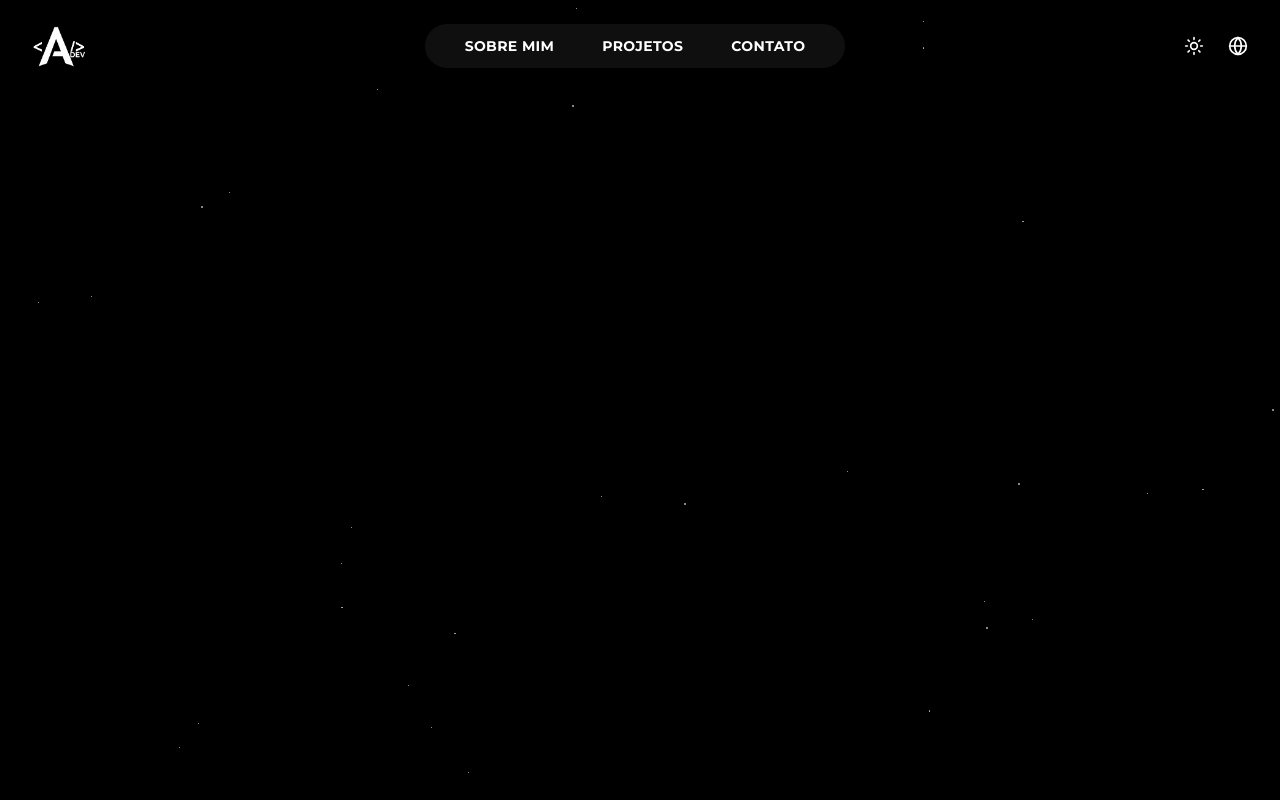
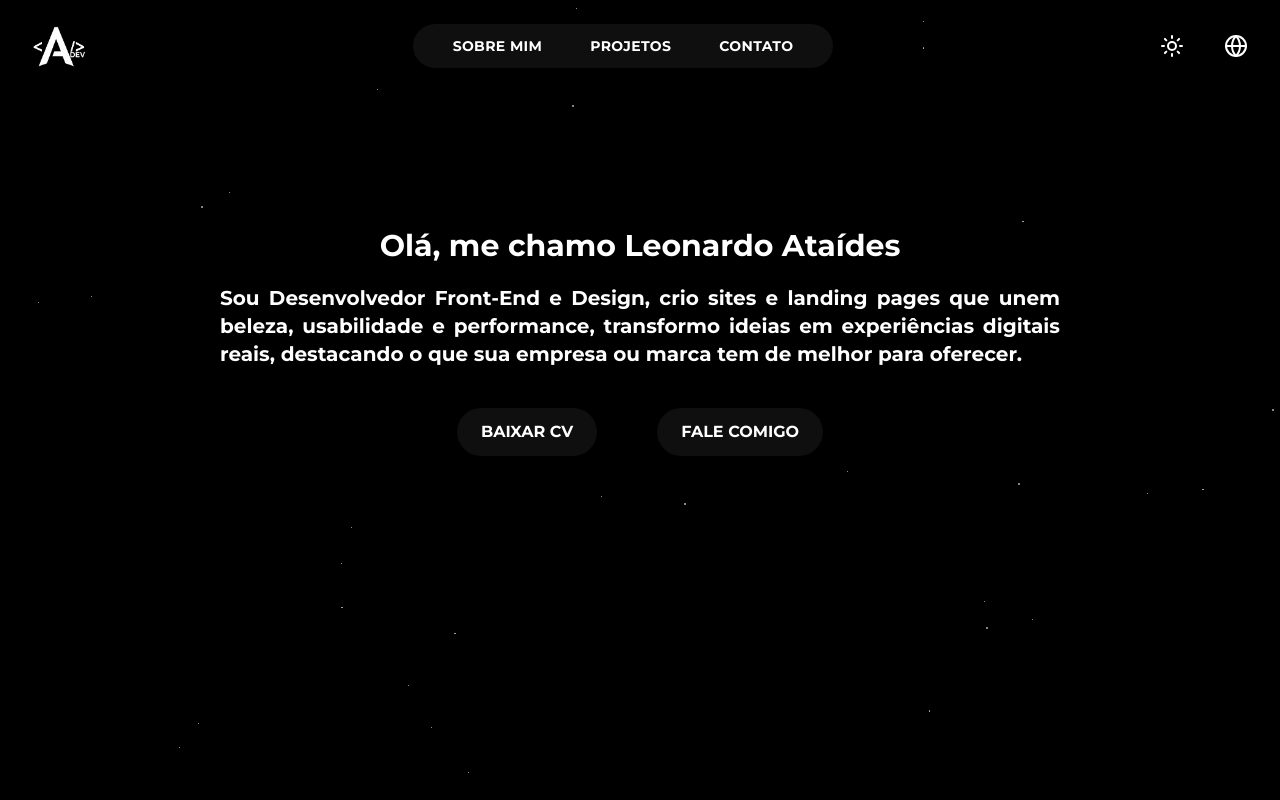
Before and after one commit to LeonardoAtaides/MyPortifolio, a Next.js app in the folder my-portifolio/: page /Home in a window 1280 px wide. Built offline with nearby package versions, Linux system fonts and the light colour scheme.

Commit message:
Update page.tsx

```diff
--- a/my-portifolio/app/Home/page.tsx
+++ b/my-portifolio/app/Home/page.tsx
@@ -19,17 +19,19 @@ export default function Home() {
 
       {/* NAVBAR */}
       <header className="w-full flex justify-center pt-6">
-        <div className="w-full max-w-7xl flex items-center justify-between px-8">
+        <div className="w-full max-w-7xl flex items-center justify-between px-8" >
 
           {/* Logo */}
+          <a href="#">
           <img
             src="/assets/Logo_a.png"
             alt="Logo"
             className="w-[54px] h-[41px]"
           />
+          </a>
 
           {/* Menu central */}
-          <nav className="flex items-center gap-12 bg-[#0F0F0F] px-10 py-3 rounded-full font-semibold text-sm tracking-wide">
+          <nav className="flex items-center gap-12 bg-[#0F0F0F] px-10 py-3  font-semibold text-sm tracking-wide rounded-full">
             <a href="#" className="hover:opacity-80 transition">
               SOBRE MIM
             </a>
@@ -42,14 +44,31 @@ export default function Home() {
           </nav>
 
           {/* Ações */}
-          <div className="flex items-center gap-6">
-            <Sun className="w-5 h-5 cursor-pointer hover:opacity-80 transition" />
-            <Globe className="w-5 h-5 cursor-pointer hover:opacity-80 transition" />
+          <div className="flex items-center gap-10">
+            <Sun className="w-6 h-6 cursor-pointer hover:opacity-80 transition" />
+            <Globe className="w-6 h-6 cursor-pointer hover:opacity-80 transition" />
+          </div>
+        </div>
 
-          </div>
+      </header>
+        <div className=" flex flex-col justify-center font-bold text-center mt-40">
+            <h1 className="text-3xl text-center">Olá, me chamo Leonardo Ataídes</h1>
+            <div className="flex justify-center mt-5 text-xl">
+                <p className="text-justify w-210">
+                    Sou Desenvolvedor Front-End e Design, crio sites e landing pages que unem beleza, usabilidade e performance, transformo ideias em experiências digitais reais, destacando o que sua empresa ou marca tem de melhor para oferecer.
+                </p>
+            </div>
+
+            <div className="flex justify-center gap-15 mt-10 items-center">
+            <a href="/cv-leonardo-ataides.pdf" download className="bg-[#0F0F0F] px-6 py-3 rounded-full transition duration-300 ease-out hover:scale-105 active:scale-95">
+                BAIXAR CV
+            </a>
+            <a href="https://wa.me/5561993992964" className="bg-[#0F0F0F] px-6 py-3 rounded-full transition duration-300 ease-out hover:scale-105 active:scale-95">
+                FALE COMIGO
+            </a>
+            </div>
 
         </div>
-      </header>
     </main>
   );
 }
```
